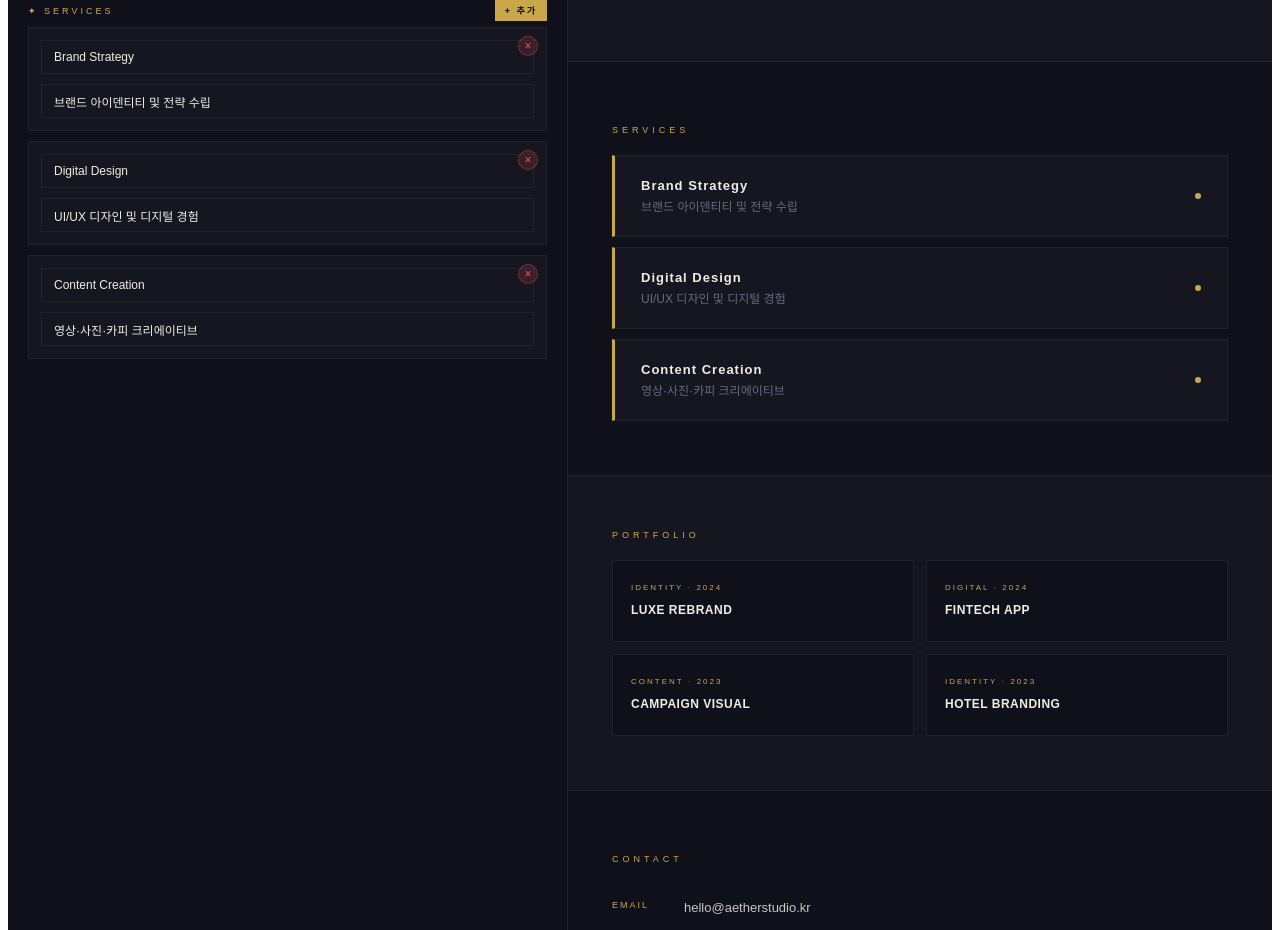
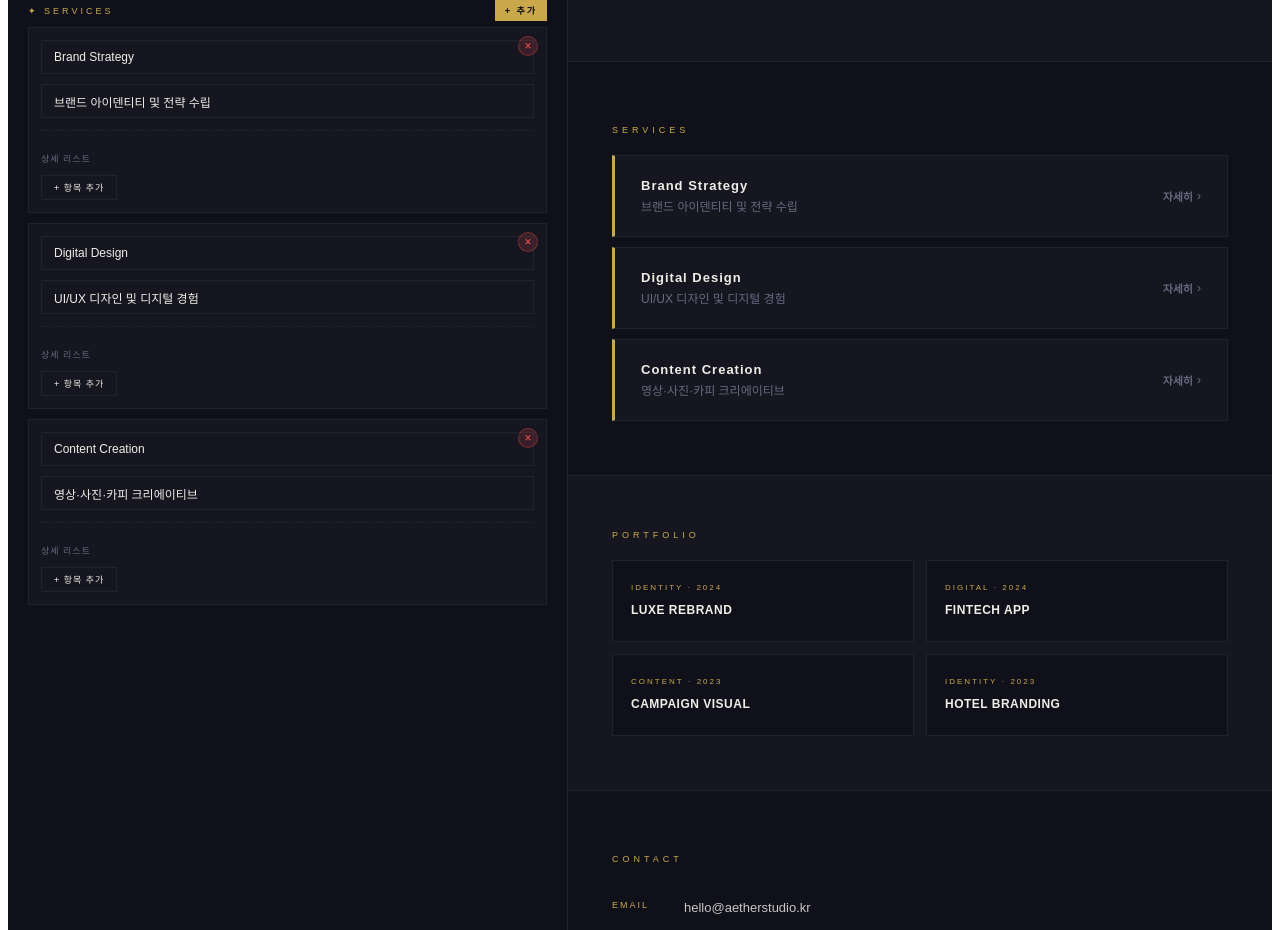
Before and after one commit to dagara122637-design/digital-bizcard, a React (Vite) app: page / in a window 1280 px wide. Shown: the part 780-1710 px from the top of the page. Built offline with nearby package versions, Linux system fonts and the light colour scheme.

Commit message:
feat: 서비스 상세 바텀시트 추가

```diff
--- a/src/components/CardPreview.jsx
+++ b/src/components/CardPreview.jsx
@@ -135,7 +135,7 @@ function HeroSection({t,data,me}){
         </div>
         <div style={{opacity:ld?1:0,transform:ld?'none':'translateY(16px)',transition:'opacity .6s ease .25s,transform .6s ease .25s',marginBottom:10}}>
           <GlitchText text={data.companyName} active={me&&me.glitch}
-            style={{fontSize:'clamp(18px,5vw,30px)',fontWeight:800,letterSpacing:'clamp(4px,2vw,10px)',
+            style={{fontSize:'clamp(20px,5vw,30px)',fontWeight:800,letterSpacing:'clamp(4px,2vw,10px)',
               color:t.text,margin:0,fontFamily:'sans-serif',display:'inline-block'}}/>
         </div>
         <p style={{fontSize:'clamp(10px,2.5vw,12px)',letterSpacing:'clamp(1px,0.8vw,3px)',color:t.accent,
@@ -191,33 +191,89 @@ function AboutSection({t,data}){
 
 function ServicesSection({t,data}){
   const[hov,sH]=useState(null)
+  const[open,sOpen]=useState(null)  // 바텀시트로 열린 서비스 index (null이면 닫힘)
+
   return(
     <section style={{padding:`clamp(36px,7vw,54px) ${P}`,background:t.surface,borderBottom:`1px solid ${t.border}`}}>
       <Reveal><p style={{fontSize:9,letterSpacing:'4px',color:t.accent,textTransform:'uppercase',marginBottom:20,fontFamily:'sans-serif'}}>Services</p></Reveal>
       <div style={{display:'flex',flexDirection:'column',gap:10}}>
         {data.services.map((s,i)=>(
           <Reveal key={s.id||i} delay={i*.08}>
-            <div onMouseEnter={()=>sH(i)} onMouseLeave={()=>sH(null)}
+            <div onMouseEnter={()=>sH(i)} onMouseLeave={()=>sH(null)} onClick={()=>sOpen(i)}
               style={{padding:'clamp(16px,4vw,22px) clamp(16px,4vw,26px)',
                 background:hov===i?`rgba(${t.accentRgb},.06)`:t.surfaceAlt,
-                border:`1px solid ${hov===i?t.accent:t.border}`,borderLeft:`3px solid ${t.accent}`,
+                borderTop:`1px solid ${hov===i?t.accent:t.border}`,
+borderRight:`1px solid ${hov===i?t.accent:t.border}`,
+borderBottom:`1px solid ${hov===i?t.accent:t.border}`,
+borderLeft:`3px solid ${t.accent}`,
                 display:'flex',justifyContent:'space-between',alignItems:'center',
                 transition:'all .25s ease',transform:hov===i?'translateX(4px)':'none',
-                minHeight:64}}>
+                minHeight:64,cursor:'pointer'}}>
               <div>
                 <div style={{fontSize:'clamp(12px,3vw,13px)',fontWeight:700,letterSpacing:'1px',color:t.text,fontFamily:'sans-serif',marginBottom:4}}>{s.title}</div>
                 <div style={{fontSize:'clamp(11px,2.5vw,12px)',color:t.textSub,fontFamily:'sans-serif'}}>{s.desc}</div>
               </div>
-              <div style={{width:6,height:6,borderRadius:'50%',background:t.accent,flexShrink:0,
-                transform:hov===i?'scale(1.6)':'scale(1)',transition:'transform .25s ease',marginLeft:12}}/>
+              {/* 점 → "자세히 보기 >" 로 교체 (눌러볼 수 있다는 신호) */}
+              <div style={{display:'flex',alignItems:'center',gap:4,flexShrink:0,marginLeft:12,
+                color:hov===i?t.accent:t.textSub,transition:'color .25s ease',whiteSpace:'nowrap'}}>
+                <span style={{fontSize:'clamp(10px,2.4vw,11px)',fontWeight:600,fontFamily:'sans-serif'}}>자세히</span>
+                <span style={{fontSize:'clamp(11px,2.6vw,12px)',transform:hov===i?'translateX(2px)':'none',transition:'transform .25s ease'}}>›</span>
+              </div>
             </div>
           </Reveal>
         ))}
       </div>
+
+      {/* ───────── 바텀시트 ───────── */}
+      {open!==null && (
+        <div onClick={()=>sOpen(null)}
+          style={{position:'fixed',inset:0,zIndex:1000,
+            background:'rgba(0,0,0,.45)',
+            display:'flex',alignItems:'flex-end',justifyContent:'center',
+            animation:'sheetFade .2s ease'}}>
+          <div onClick={e=>e.stopPropagation()}
+            style={{width:'100%',maxWidth:480,maxHeight:'82vh',overflowY:'auto',
+              background:t.surface,borderRadius:'20px 20px 0 0',
+              padding:'clamp(20px,5vw,28px)',
+              boxShadow:'0 -8px 32px rgba(0,0,0,.18)',
+              animation:'sheetUp .28s cubic-bezier(.16,1,.3,1)'}}>
+
+            {/* 상단 드래그 핸들 */}
+            <div style={{width:40,height:4,borderRadius:4,background:t.border,
+              margin:'0 auto 16px'}}/>
+
+            {/* 헤더: 제목 + 닫기 */}
+            <div style={{display:'flex',justifyContent:'space-between',alignItems:'flex-start',marginBottom:18}}>
+              <div>
+                <div style={{fontSize:'clamp(16px,4.2vw,19px)',fontWeight:700,color:t.text,fontFamily:'sans-serif',marginBottom:6}}>{data.services[open].title}</div>
+                <div style={{fontSize:'clamp(12px,3vw,13px)',color:t.textSub,fontFamily:'sans-serif',lineHeight:1.5}}>{data.services[open].desc}</div>
+              </div>
+              <div onClick={()=>sOpen(null)}
+                style={{fontSize:22,color:t.textSub,cursor:'pointer',lineHeight:1,padding:'2px 4px',flexShrink:0,marginLeft:12}}>×</div>
+            </div>
+
+{/* 본문: 불릿 리스트 */}
+<div style={{display:'flex',flexDirection:'column',gap:9}}>
+  {(data.services[open].items||[]).map((it,ii)=>(
+    <div key={ii} style={{display:'flex',gap:9,alignItems:'flex-start'}}>
+      <span style={{width:5,height:5,borderRadius:'50%',background:t.accent,flexShrink:0,marginTop:7}}/>
+      <span style={{fontSize:'clamp(12px,3vw,13px)',color:t.text,opacity:.85,fontFamily:'sans-serif',lineHeight:1.6}}>{it}</span>
+    </div>
+  ))}
+</div>
+
+          </div>
+        </div>
+      )}
+
+      {/* 바텀시트 애니메이션 */}
+      <style>{`
+        @keyframes sheetUp{from{transform:translateY(100%)}to{transform:translateY(0)}}
+        @keyframes sheetFade{from{opacity:0}to{opacity:1}}
+      `}</style>
     </section>
   )
 }
-
 function PortfolioSection({t,data}){
   const[hov,sH]=useState(null)
   const[slide,setSlide]=useState(null)
--- a/src/components/EditorPanel.jsx
+++ b/src/components/EditorPanel.jsx
@@ -250,7 +250,7 @@ function PortfolioPanel({t,data,setData}){
 
 // ── 서비스 편집 ──────────────────────────────────────────────
 function ServicesEditor({t,data,setData,inp,lbl}){
-  const add=()=>setData({...data,services:[...data.services,{id:'s'+uid(),title:'New Service',desc:'서비스 설명'}]})
+  const add=()=>setData({...data,services:[...data.services,{id:'s'+uid(),title:'New Service',desc:'서비스 설명',items:[]}]})
   const remove=(id)=>setData({...data,services:data.services.filter(s=>s.id!==id)})
   const update=(id,fields)=>setData({...data,services:data.services.map(s=>s.id===id?{...s,...fields}:s)})
   return(<>
@@ -263,6 +263,26 @@ function ServicesEditor({t,data,setData,inp,lbl}){
         <button onClick={()=>remove(s.id)} style={{position:'absolute',top:8,right:8,width:20,height:20,borderRadius:'50%',background:'rgba(255,80,80,.15)',border:'1px solid rgba(255,80,80,.3)',color:'#ff5050',fontSize:12,cursor:'pointer',display:'flex',alignItems:'center',justifyContent:'center'}}>×</button>
         <input style={inp} placeholder='Title' value={s.title} onChange={e=>update(s.id,{title:e.target.value})}/>
         <input style={{...inp,marginBottom:0}} placeholder='Description' value={s.desc} onChange={e=>update(s.id,{desc:e.target.value})}/>
+
+        {/* ── 상세 리스트 (바텀시트에 뜨는 항목들) ── */}
+        <div style={{marginTop:12,paddingTop:12,borderTop:`1px dashed ${t.border}`}}>
+          <p style={{fontSize:9,letterSpacing:'1px',color:t.textSub,fontFamily:'sans-serif',marginBottom:8,textTransform:'uppercase'}}>상세 리스트</p>
+          {(s.items||[]).map((it,ii)=>(
+            <div key={ii} style={{display:'flex',gap:6,marginBottom:6,alignItems:'center'}}>
+              <input style={{...inp,marginBottom:0,flex:1}} placeholder={`항목 ${ii+1}`} value={it}
+                onChange={e=>{
+                  const next=[...(s.items||[])]; next[ii]=e.target.value;
+                  update(s.id,{items:next})
+                }}/>
+              <button onClick={()=>{
+                const next=(s.items||[]).filter((_,k)=>k!==ii);
+                update(s.id,{items:next})
+              }} style={{width:24,height:24,flexShrink:0,borderRadius:'4px',background:'rgba(255,80,80,.15)',border:'1px solid rgba(255,80,80,.3)',color:'#ff5050',fontSize:12,cursor:'pointer'}}>×</button>
+            </div>
+          ))}
+          <button onClick={()=>update(s.id,{items:[...(s.items||[]),'']})}
+            style={{fontSize:9,letterSpacing:'1px',padding:'5px 12px',background:'transparent',border:`1px solid ${t.border}`,color:t.text,cursor:'pointer',fontFamily:'sans-serif',marginTop:2}}>+ 항목 추가</button>
+        </div>
       </div>
     ))}
   </>)
```
